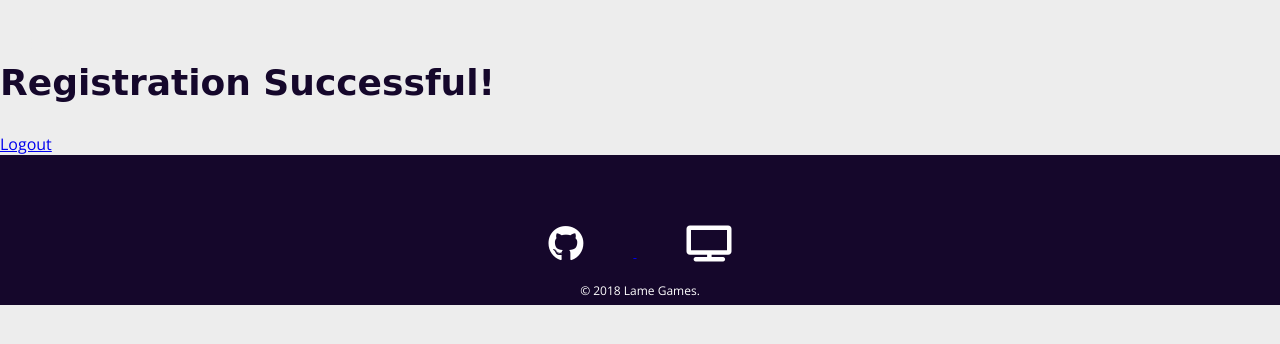
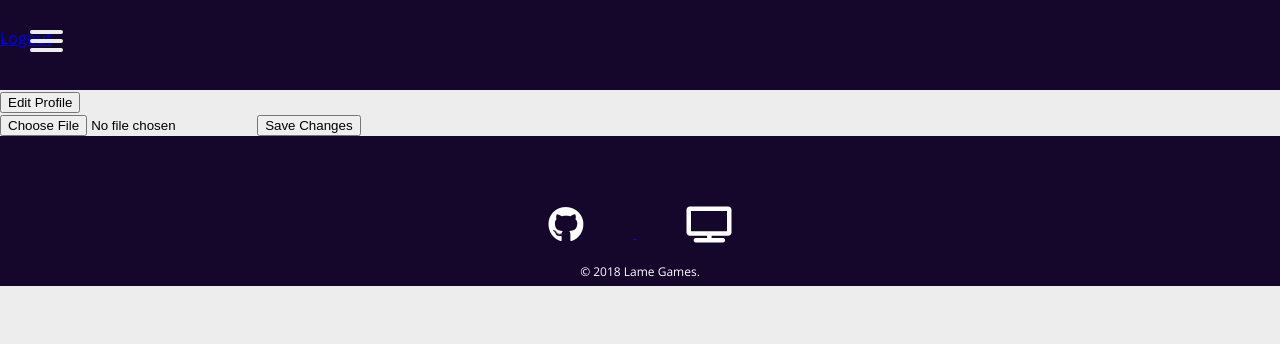
Before and after one commit to Leymabeans/lame-games, a PHP site: page /profile.php in a window 1280 px wide. Shown: the top 344 px of the page. Run offline with PHP 8.4, Linux system fonts and the light colour scheme; the visitor is signed in with stand-in values (Sample User, id 1).

Commit message:
Started user profiles

```diff
--- a/CONTENT/profile.php
+++ b/CONTENT/profile.php
@@ -38,6 +38,7 @@
 
 
 <!--Nav Bar==========================================================-->
+    <div class="header">
       <nav role="navigation">
         <div id="menuToggle">
           <input type="checkbox"/>
@@ -57,9 +58,23 @@
           </ul>
         </div>
       </nav>
+      <a class="logout" href="../LoginSystem/logout.php">Logout</a>
+    </div>
 
-    <h2>Registration Successful!</h2>
-    <a href="../LoginSystem/logout.php">Logout</a>
+
+
+<!--Profile=======================================================-->
+    <div class="profile">
+
+    </div>
+
+    <div class="edit">
+      <button>Edit Profile</button>
+      <form action="../Profile/upload.php" method="post">
+        <input type="file" name="pic" value="Edit Profile Image">
+        <input type="submit" value="Save Changes">
+      </form>
+    </div>
 
 
 <!--Footer========================================================-->
```
Also changed, not shown: Profile/upload.php (added). Lines whose indentation alone changed are shown as unchanged.
